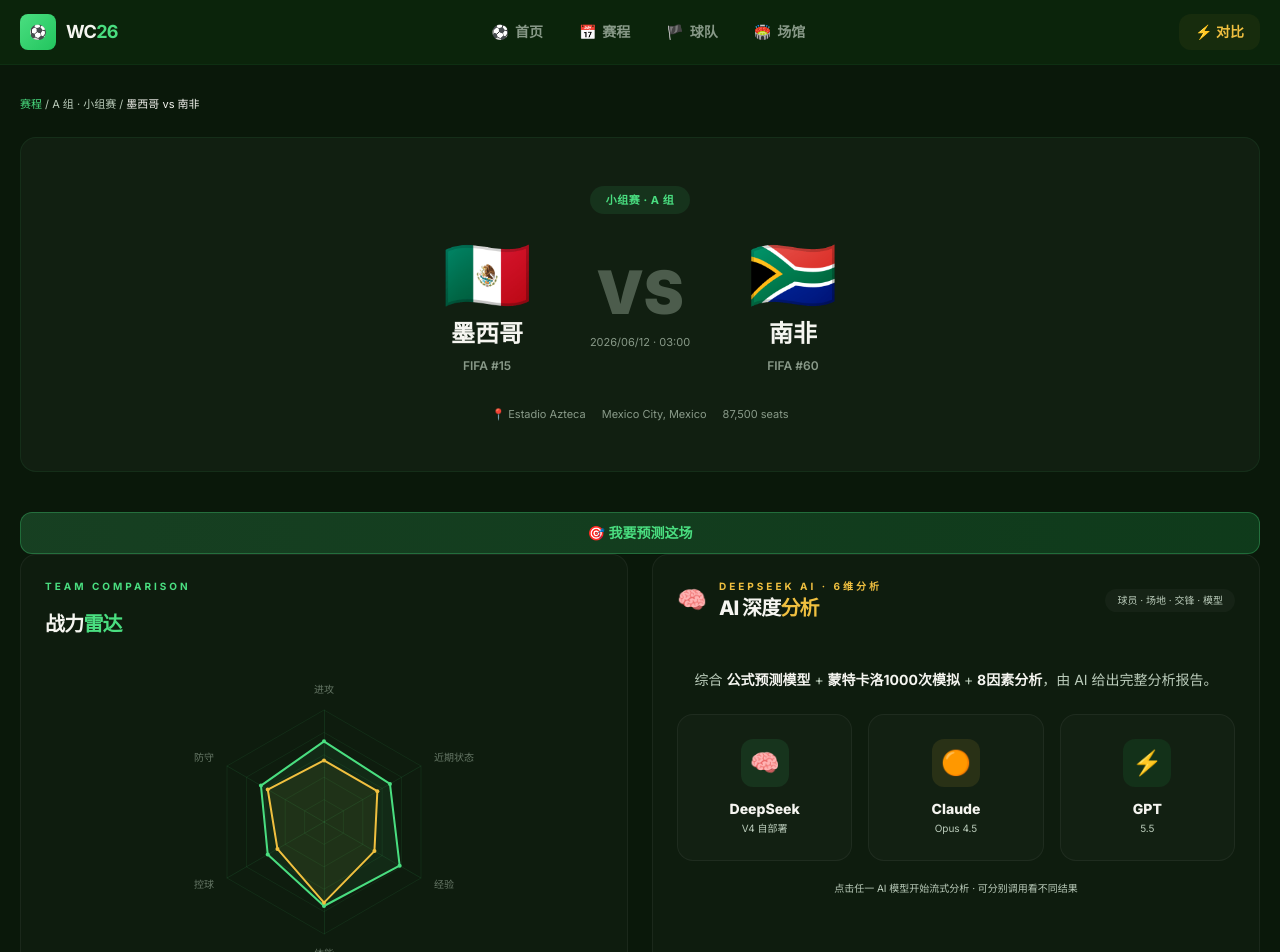
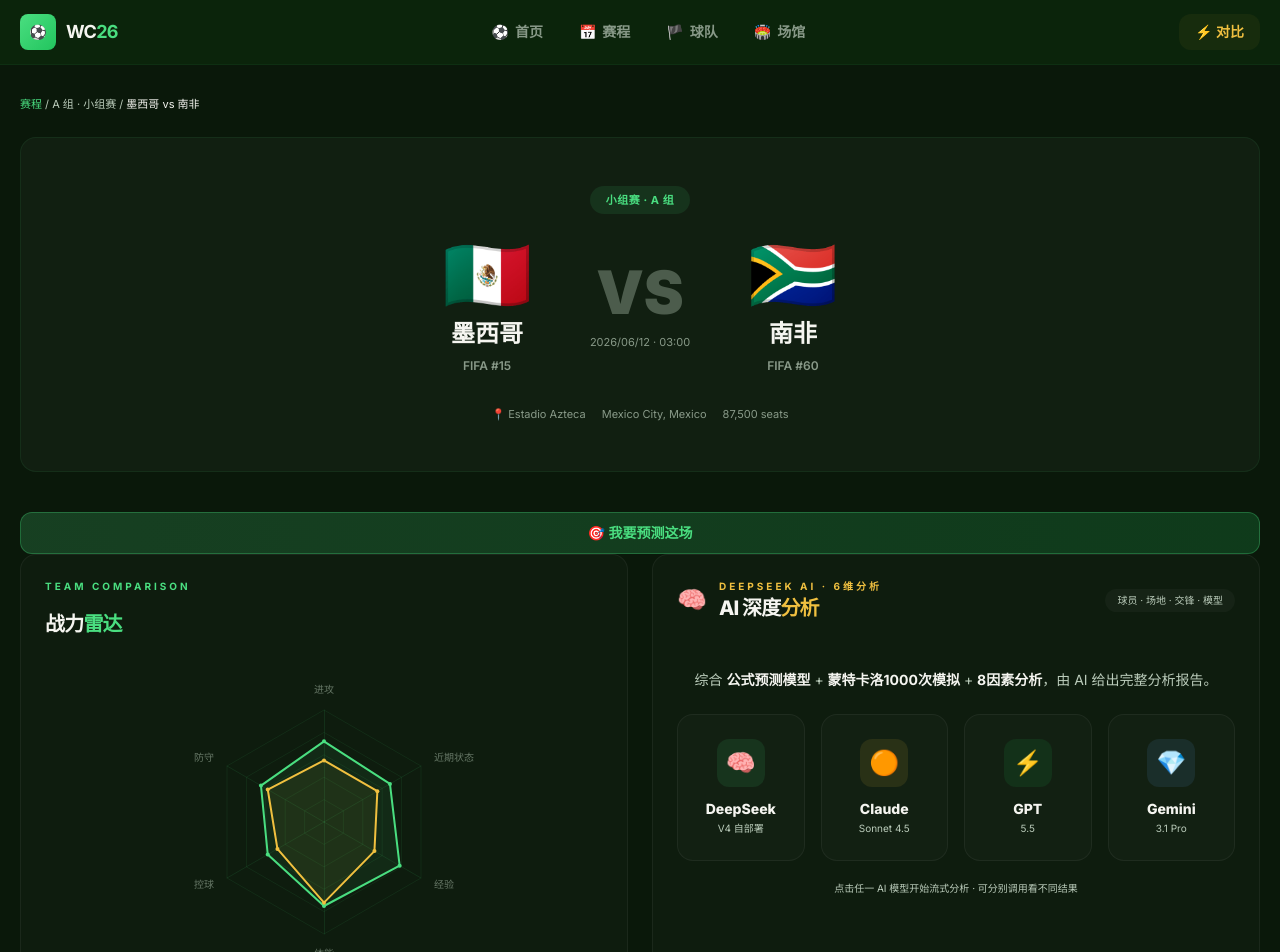
Before and after one commit to 277488104-dot/worldcup-predictor, a Next.js app: page /matches/match-001 in a window 1280 px wide. Shown: the top 952 px of the page. Built offline with nearby package versions, Linux system fonts and the light colour scheme.

Commit message:
feat: add Gemini 3.1 Pro (4th model button)

```diff
--- a/src/app/api/relay-analyze/route.ts
+++ b/src/app/api/relay-analyze/route.ts
@@ -10,7 +10,7 @@
 const MODELS: Record<string, string> = {
   'claude': '[鹿鹿2]claude-4.5-sonnet',
   'gpt': '[鹿鹿2]gpt-5.5',
-  'gemini': '[鹿鹿2]gemini-2.5-pro',
+  'gemini': '[鹿鹿10]gemini-3.1-pro-preview',
 }
 
 function buildPrompt(data: {
--- a/src/components/matches/AIAnalysis.tsx
+++ b/src/components/matches/AIAnalysis.tsx
@@ -113,7 +113,7 @@
             综合 <strong className="text-chalk">公式预测模型</strong> + <strong className="text-chalk">蒙特卡洛1000次模拟</strong> + <strong className="text-chalk">8因素分析</strong>，由 AI 给出完整分析报告。
           </p>
 
-          <div className="grid grid-cols-3 gap-3 sm:gap-4">
+          <div className="grid grid-cols-4 gap-3 sm:gap-4">
             {/* DeepSeek */}
             <button
               onClick={() => startAnalysis('/api/analyze')}
@@ -139,7 +139,7 @@
               </div>
               <div className="text-center">
                 <div className="text-xs sm:text-sm font-extrabold text-chalk group-hover:text-gold transition-colors">Claude</div>
-                <div className="text-[9px] sm:text-[10px] text-dim mt-0.5">Opus 4.5</div>
+                <div className="text-[9px] sm:text-[10px] text-dim mt-0.5">Sonnet 4.5</div>
               </div>
               <div className="absolute inset-0 rounded-2xl ring-1 ring-inset ring-gold/0 group-hover:ring-gold/8 transition-all" />
             </button>
@@ -157,6 +157,21 @@
                 <div className="text-[9px] sm:text-[10px] text-dim mt-0.5">5.5</div>
               </div>
               <div className="absolute inset-0 rounded-2xl ring-1 ring-inset ring-emerald/0 group-hover:ring-emerald/8 transition-all" />
+            </button>
+
+            {/* Gemini */}
+            <button
+              onClick={() => startAnalysis('/api/relay-analyze', 'gemini')}
+              className="group relative flex flex-col items-center gap-3 p-4 sm:p-6 rounded-2xl border border-white/5 bg-white/[0.02] hover:bg-white/[0.05] hover:border-blue-400/20 transition-all duration-300"
+            >
+              <div className="w-11 h-11 sm:w-12 sm:h-12 rounded-xl bg-[#60a5fa]/10 flex items-center justify-center group-hover:scale-110 transition-transform">
+                <span className="text-xl sm:text-2xl">💎</span>
+              </div>
+              <div className="text-center">
+                <div className="text-xs sm:text-sm font-extrabold text-chalk group-hover:text-blue-400 transition-colors">Gemini</div>
+                <div className="text-[9px] sm:text-[10px] text-dim mt-0.5">3.1 Pro</div>
+              </div>
+              <div className="absolute inset-0 rounded-2xl ring-1 ring-inset ring-blue-400/0 group-hover:ring-blue-400/8 transition-all" />
             </button>
           </div>
 
```
